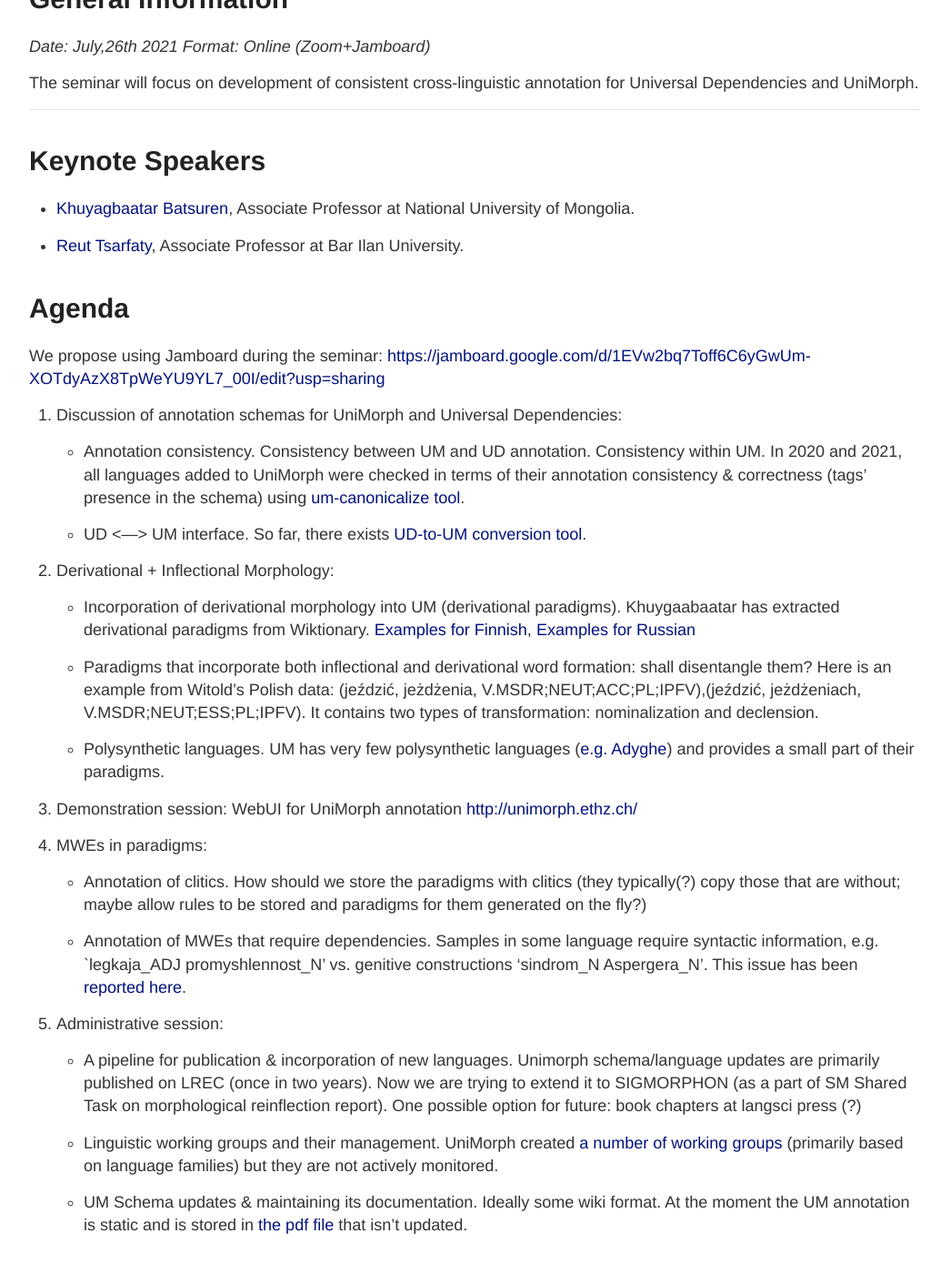
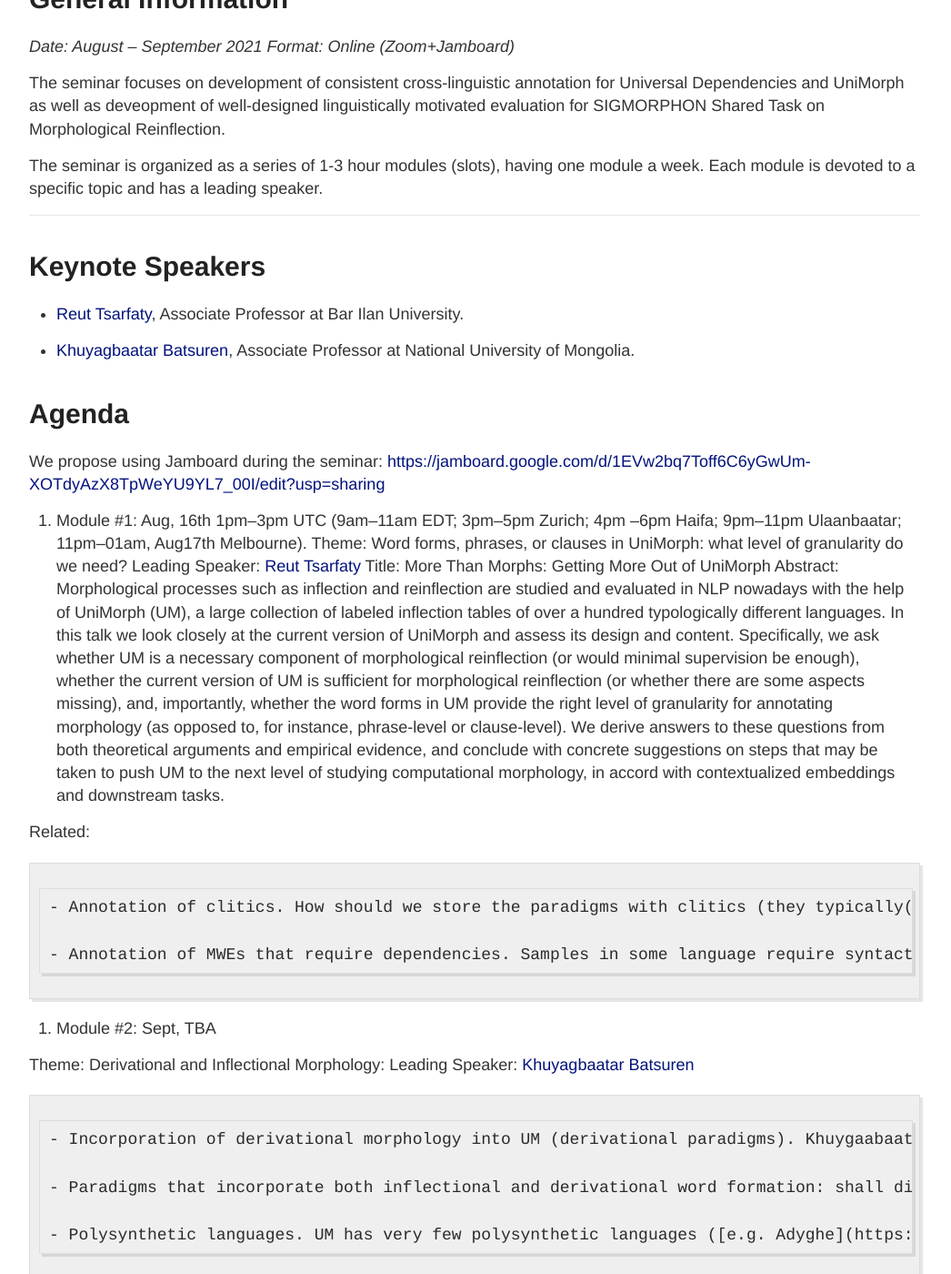
Before and after one commit to unimorph/unimorph.github.io, a Jekyll site: the page built from unimorph-2021.md, in a window 1280 px wide and 1400 px high, scrolled down 269 px. Shown: the whole window at 91% size, without its empty margins (118-1164 px from the left). Built offline with Jekyll 4.4.1, drawn with Linux system fonts in a browser that asks for light colours; some of the changed text lies outside the part shown.

Commit message:
Update unimorph-2021.md

```diff
--- a/unimorph-2021.md
+++ b/unimorph-2021.md
@@ -6,9 +6,11 @@ title: UniMorph Seminar 2021
 
 # General Information
 
-*Date: July,26th 2021  Format: Online (Zoom+Jamboard)*
+*Date: August -- September 2021  Format: Online (Zoom+Jamboard)*
 
-The seminar will focus on development of consistent cross-linguistic annotation for Universal Dependencies and UniMorph.
+The seminar focuses on development of consistent cross-linguistic annotation for Universal Dependencies and UniMorph as well as deveopment of well-designed linguistically motivated evaluation for  SIGMORPHON Shared Task on Morphological Reinflection.
+
+The seminar is organized as a series of 1-3 hour modules (slots), having one module a week. Each module is devoted to a specific topic and has a leading speaker.
 
 ---
 
@@ -17,22 +19,32 @@ The seminar will focus on development of consistent cross-linguistic annotation
 
 # Keynote Speakers
 
+- [Reut Tsarfaty](https://nlp.biu.ac.il/~rtsarfaty/onlp), Associate Professor at Bar Ilan University.
+
 - [Khuyagbaatar Batsuren](https://scholar.google.it/citations?user=JsMdM8oAAAAJ&hl=en), Associate Professor at National University of Mongolia.
 
-- [Reut Tsarfaty](https://nlp.biu.ac.il/~rtsarfaty/onlp), Associate Professor at Bar Ilan University.
 
 # Agenda
 
 We propose using Jamboard during the seminar: [https://jamboard.google.com/d/1EVw2bq7Toff6C6yGwUm-XOTdyAzX8TpWeYU9YL7_00I/edit?usp=sharing](https://jamboard.google.com/d/1EVw2bq7Toff6C6yGwUm-XOTdyAzX8TpWeYU9YL7_00I/edit?usp=sharing)
 
-1. Discussion of annotation schemas for UniMorph and Universal Dependencies:
+1. Module #1: Aug, 16th 1pm--3pm UTC (9am--11am EDT; 3pm--5pm Zurich; 4pm --6pm Haifa; 9pm--11pm Ulaanbaatar; 11pm--01am, Aug17th Melbourne).
+Theme: Word forms, phrases, or clauses in UniMorph: what level of granularity do we need?
+Leading Speaker: [Reut Tsarfaty](https://nlp.biu.ac.il/~rtsarfaty/onlp)
+Title: More Than Morphs: Getting More Out of UniMorph
+Abstract: Morphological processes such as inflection and reinflection are studied and evaluated in NLP nowadays with the help of UniMorph (UM), a large collection of labeled inflection tables of over a hundred typologically different languages. In this talk we look closely at the current version of UniMorph and assess its design and content. Specifically, we ask whether UM is a necessary component of morphological reinflection (or would minimal supervision be enough), whether the current version of UM is sufficient for morphological reinflection (or whether there are some aspects missing), and, importantly, whether the word forms in UM provide the right level of granularity for annotating morphology (as opposed to, for instance, phrase-level or clause-level). We derive answers to these questions from both theoretical arguments and empirical evidence, and conclude with concrete suggestions on steps that may be taken to push UM to the next level of studying computational morphology, in accord with contextualized embeddings and downstream tasks.
 
-    - Annotation consistency. Consistency between UM and UD annotation. Consistency within UM. In 2020 and 2021, all languages added to UniMorph were checked in terms of their annotation consistency & correctness (tags' presence in the schema) using [um-canonicalize tool](https://github.com/unimorph/um-canonicalize).
+Related:
 
-    - UD <---> UM interface. So far, there exists [UD-to-UM conversion tool](https://github.com/unimorph/ud-compatibility).
+    - Annotation of clitics. How should we store the paradigms with clitics (they typically(?) copy those that are without; maybe allow rules to be stored and paradigms for them generated on the fly?)
+
+    - Annotation of MWEs that require dependencies. Samples in some language require syntactic information, e.g. `legkaja_ADJ promyshlennost_N'  vs. genitive constructions 'sindrom_N Aspergera_N'. This issue has been [reported here](https://aclanthology.org/K19-1014/).
 
 
-2. Derivational + Inflectional Morphology:
+2.  Module #2: Sept, TBA
+
+Theme: Derivational and Inflectional Morphology:
+Leading Speaker: [Khuyagbaatar Batsuren](https://scholar.google.it/citations?user=JsMdM8oAAAAJ&hl=en)
 
     - Incorporation of derivational morphology into UM (derivational paradigms). Khuygaabaatar has extracted derivational paradigms from Wiktionary. [Examples for Finnish](https://drive.google.com/drive/folders/1zRE3GrtkZ6NDTwB8lB2tAxIdbLrnH8Jf), [Examples for Russian](https://drive.google.com/drive/folders/1ZmRyLzwOARy4eI5yvlP89t-pkKmwei-A)
 
@@ -40,15 +52,22 @@ We propose using Jamboard during the seminar: [https://jamboard.google.com/d/1EV
 
     - Polysynthetic languages. UM has very few polysynthetic languages ([e.g. Adyghe](https://github.com/unimorph/ady)) and provides a small part of their paradigms.
 
-3. Demonstration session:  WebUI for UniMorph annotation [http://unimorph.ethz.ch/](http://unimorph.ethz.ch/)
+3. Module #3: Sept, TBA
+Theme: Discussion of annotation schemas for UniMorph and Universal Dependencies:
 
-4. MWEs in paradigms:
+    - Annotation consistency. Consistency between UM and UD annotation. Consistency within UM. In 2020 and 2021, all languages added to UniMorph were checked in terms of their annotation consistency & correctness (tags' presence in the schema) using [um-canonicalize tool](https://github.com/unimorph/um-canonicalize).
 
-    - Annotation of clitics. How should we store the paradigms with clitics (they typically(?) copy those that are without; maybe allow rules to be stored and paradigms for them generated on the fly?)
+    - UD <---> UM interface. So far, there exists [UD-to-UM conversion tool](https://github.com/unimorph/ud-compatibility).
 
-    - Annotation of MWEs that require dependencies. Samples in some language require syntactic information, e.g. `legkaja_ADJ promyshlennost_N'  vs. genitive constructions 'sindrom_N Aspergera_N'. This issue has been [reported here](https://aclanthology.org/K19-1014/).
 
-5. Administrative session:
+4. Module #4: Sept, TBA
+Theme: Demonstration session:  WebUI for UniMorph annotation [http://unimorph.ethz.ch/](http://unimorph.ethz.ch/)
+
+5. Module #5: Sept, TBA
+Theme:  Incorporation of declension/conjugation classes (?) This will allow us to run more meaningful evaluation/comparison
+
+6. Module #5: Oct, TBA
+Theme: Administrative session:
 
     - A pipeline for publication & incorporation of new languages. Unimorph schema/language updates are primarily published on LREC (once in two years). Now we are trying to extend it to SIGMORPHON (as a part of SM Shared Task on morphological reinflection report). One possible option for future: book chapters at langsci press (?)
 
@@ -57,3 +76,5 @@ We propose using Jamboard during the seminar: [https://jamboard.google.com/d/1EV
     - UM Schema updates & maintaining its documentation. Ideally some wiki format. At the moment the UM annotation is static and is stored in [the pdf file](https://unimorph.github.io/doc/unimorph-schema.pdf) that isn't updated.
 
 # Participants
+
+TBA
```
